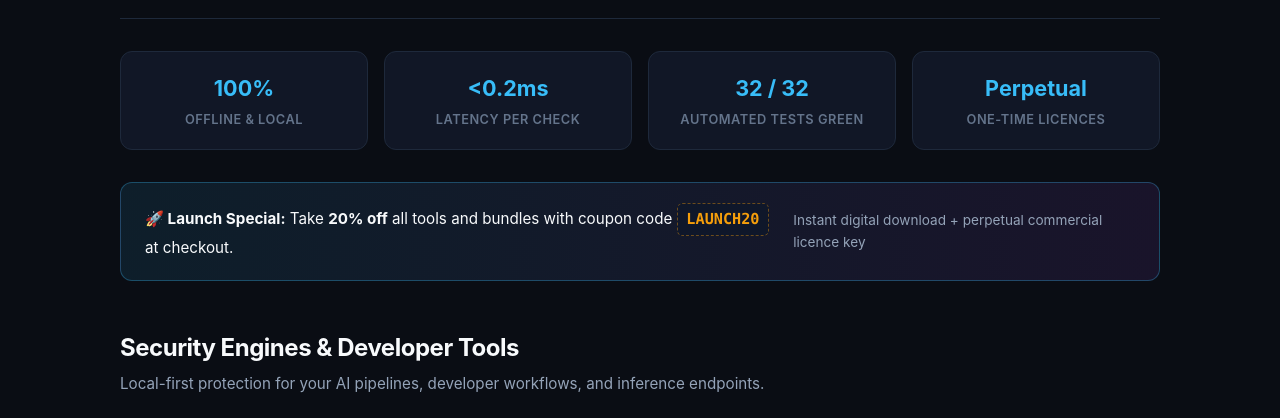
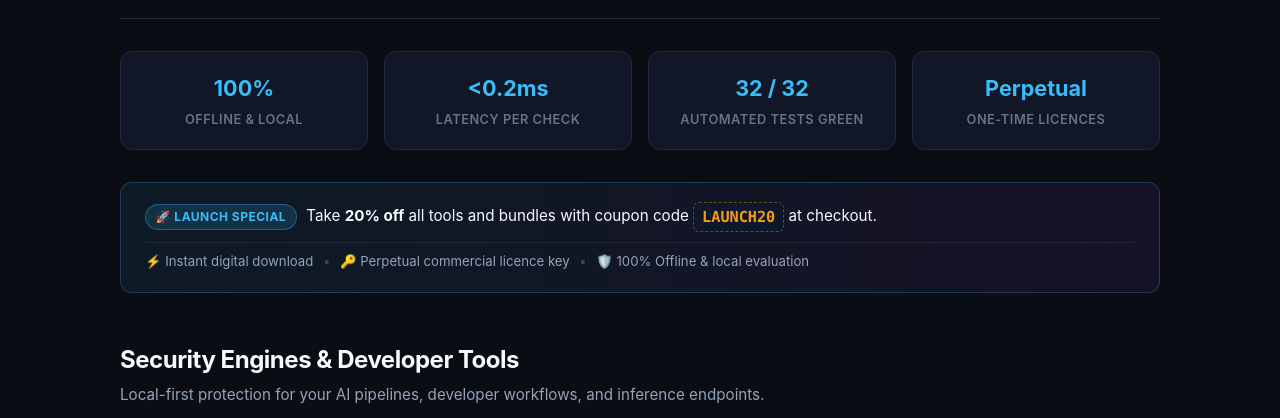
Before and after one commit to lorthris/promptshield, a plain HTML site: page profile.html in a window 1280 px wide. Shown: the part 333-751 px from the top of the page. Drawn offline with Linux system fonts and the light colour scheme; grey boxes are pictures that could not be loaded.

Commit message:
Refine launch banner into unified hierarchical announcement card

```diff
--- a/profile.html
+++ b/profile.html
@@ -200,25 +200,38 @@
       .promo-callout {
         display: flex;
         flex-direction: column;
-        gap: 0.75rem;
-        padding: 1.25rem 1.5rem;
-        background: linear-gradient(90deg, rgba(56, 189, 248, 0.1) 0%, rgba(168, 85, 247, 0.1) 100%);
-        border: 1px solid rgba(56, 189, 248, 0.3);
+        gap: 0.65rem;
+        padding: 1.2rem 1.5rem;
+        background: linear-gradient(90deg, rgba(56, 189, 248, 0.08) 0%, rgba(168, 85, 247, 0.08) 100%);
+        border: 1px solid rgba(56, 189, 248, 0.25);
         border-radius: 0.75rem;
         margin-bottom: 3rem;
       }
 
-      @media (min-width: 640px) {
-        .promo-callout {
-          flex-direction: row;
-          align-items: center;
-          justify-content: space-between;
-        }
+      .promo-primary {
+        display: flex;
+        align-items: center;
+        flex-wrap: wrap;
+        gap: 0.6rem;
+        font-size: 0.95rem;
+        color: var(--text-primary);
+        line-height: 1.5;
       }
 
-      .promo-text {
-        font-size: 0.95rem;
-        color: var(--text-primary);
+      .promo-badge {
+        display: inline-flex;
+        align-items: center;
+        gap: 0.35rem;
+        padding: 0.2rem 0.6rem;
+        background: rgba(56, 189, 248, 0.15);
+        border: 1px solid rgba(56, 189, 248, 0.35);
+        border-radius: 9999px;
+        font-size: 0.75rem;
+        font-weight: 700;
+        color: var(--accent-cyan);
+        text-transform: uppercase;
+        letter-spacing: 0.04em;
+        flex-shrink: 0;
       }
 
       .promo-code {
@@ -227,9 +240,31 @@
         font-weight: 700;
         background: #0f172a;
         color: var(--accent-amber);
-        padding: 0.2rem 0.55rem;
+        padding: 0.15rem 0.5rem;
         border-radius: 0.35rem;
         border: 1px dashed rgba(245, 158, 11, 0.4);
+      }
+
+      .promo-footer {
+        display: flex;
+        align-items: center;
+        flex-wrap: wrap;
+        gap: 0.6rem;
+        font-size: 0.825rem;
+        color: var(--text-secondary);
+        padding-top: 0.5rem;
+        border-top: 1px solid rgba(255, 255, 255, 0.07);
+      }
+
+      .promo-footer-item {
+        display: inline-flex;
+        align-items: center;
+        gap: 0.35rem;
+      }
+
+      .promo-sep {
+        color: var(--text-muted);
+        opacity: 0.5;
       }
 
       /* Product Catalog Section */
@@ -672,11 +707,16 @@
 
       <!-- Launch Promo Callout -->
       <aside class="promo-callout">
-        <div class="promo-text">
-          <strong>🚀 Launch Special:</strong> Take <strong>20% off</strong> all tools and bundles with coupon code <span class="promo-code">LAUNCH20</span> at checkout.
+        <div class="promo-primary">
+          <span class="promo-badge">🚀 Launch Special</span>
+          <span>Take <strong>20% off</strong> all tools and bundles with coupon code <span class="promo-code">LAUNCH20</span> at checkout.</span>
         </div>
-        <div class="promo-text" style="font-size: 0.85rem; color: var(--text-secondary);">
-          Instant digital download + perpetual commercial licence key
+        <div class="promo-footer">
+          <span class="promo-footer-item">⚡ Instant digital download</span>
+          <span class="promo-sep">&bull;</span>
+          <span class="promo-footer-item">🔑 Perpetual commercial licence key</span>
+          <span class="promo-sep">&bull;</span>
+          <span class="promo-footer-item">🛡️ 100% Offline &amp; local evaluation</span>
         </div>
       </aside>
 
```
